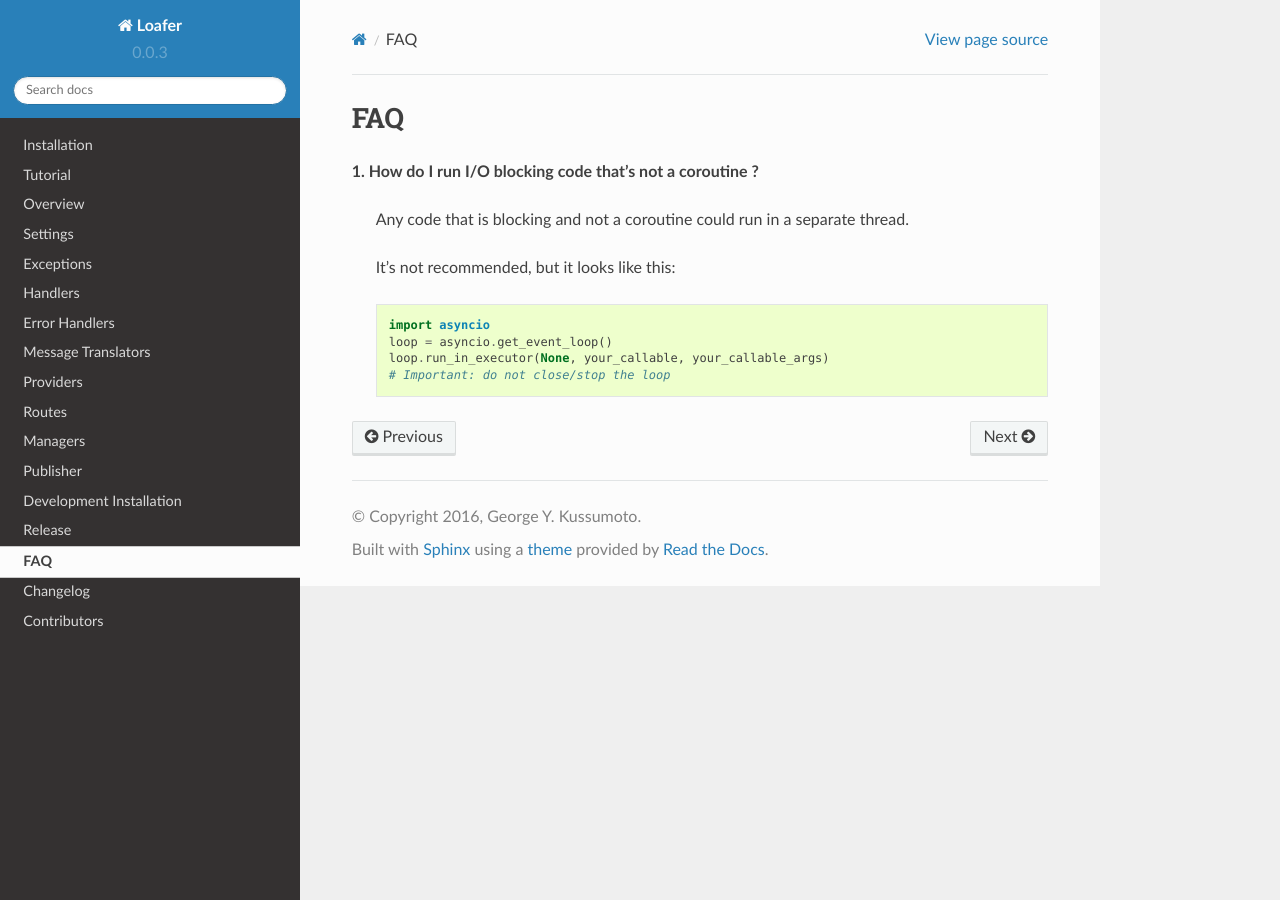
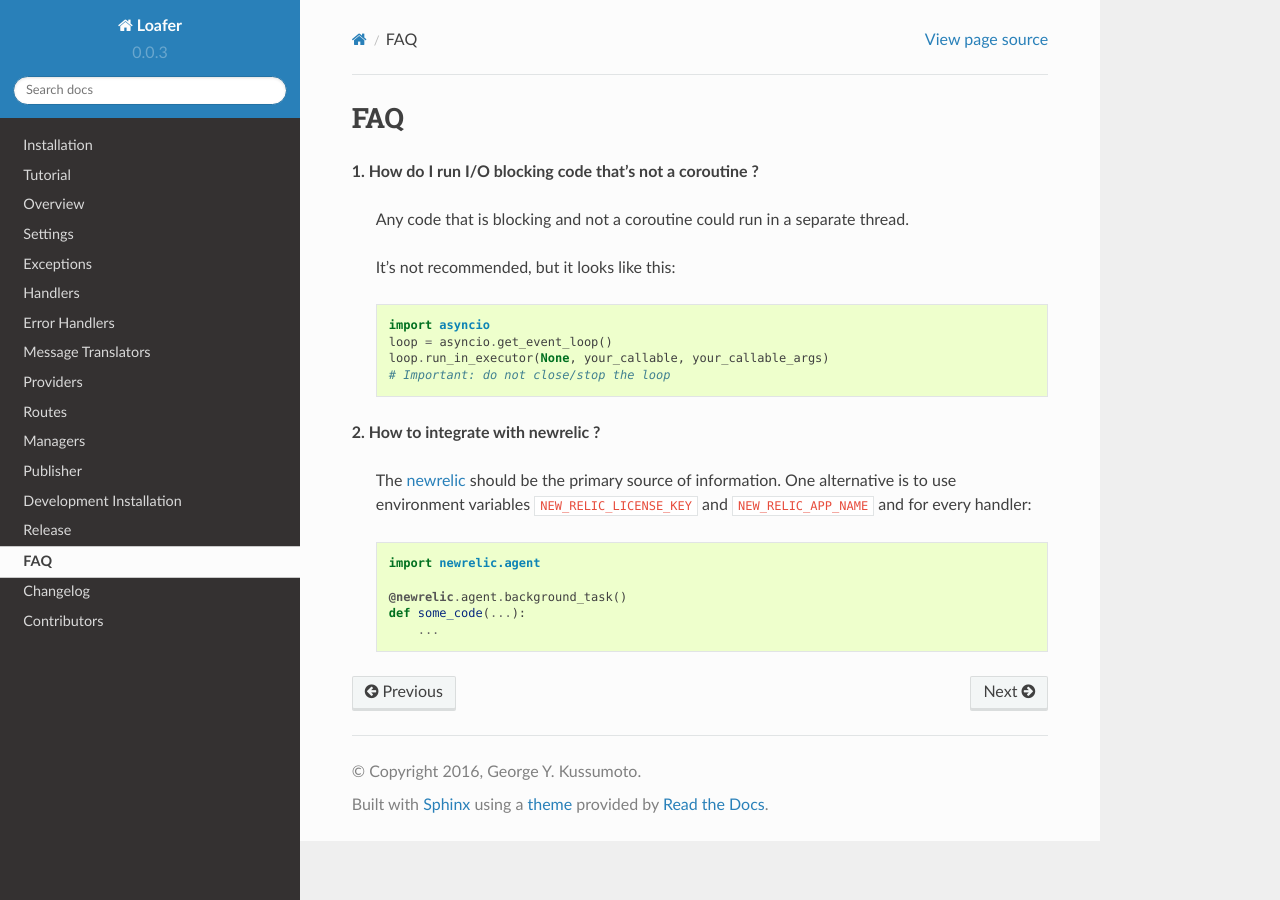
Before and after one commit to georgeyk/loafer, a Sphinx documentation site: the page built from docs/source/faq.rst, in a window 1280 px wide. Built offline with Sphinx 7.4.7 and the Read the Docs theme 2.0.0, drawn with Linux system fonts in a browser that asks for light colours.

Commit message:
Add information about newrelic on FAQ doc

```diff
--- a/docs/source/faq.rst
+++ b/docs/source/faq.rst
@@ -12,3 +12,19 @@ FAQ
     loop = asyncio.get_event_loop()
     loop.run_in_executor(None, your_callable, your_callable_args)
     # Important: do not close/stop the loop
+
+
+
+**2. How to integrate with newrelic ?**
+
+    The `newrelic`_ should be the primary source of information.
+    One alternative is to use environment variables ``NEW_RELIC_LICENSE_KEY`` and
+    ``NEW_RELIC_APP_NAME`` and for every handler::
+
+        import newrelic.agent
+
+        @newrelic.agent.background_task()
+        def some_code(...):
+            ...
+
+..  _newrelic: https://docs.newrelic.com/docs/agents/python-agent/getting-started/introduction-new-relic-python
```
